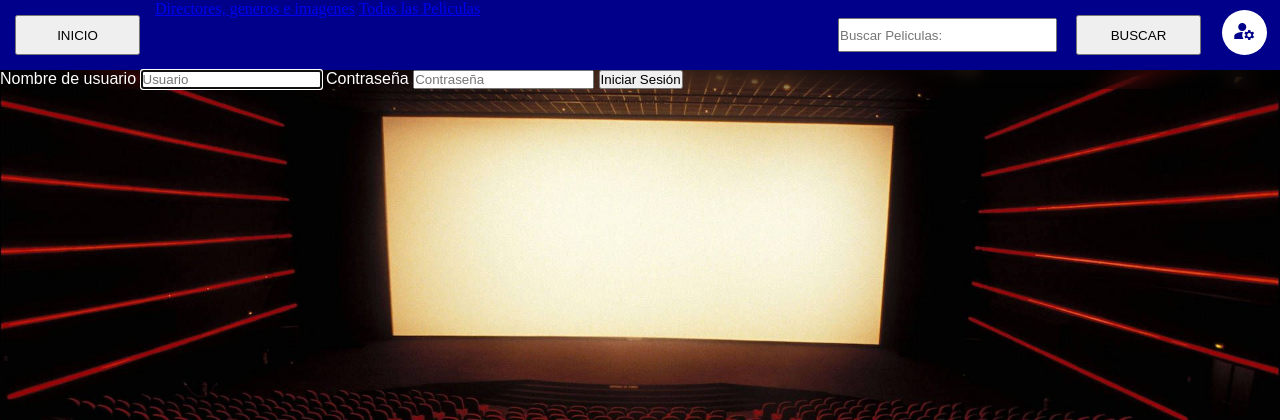
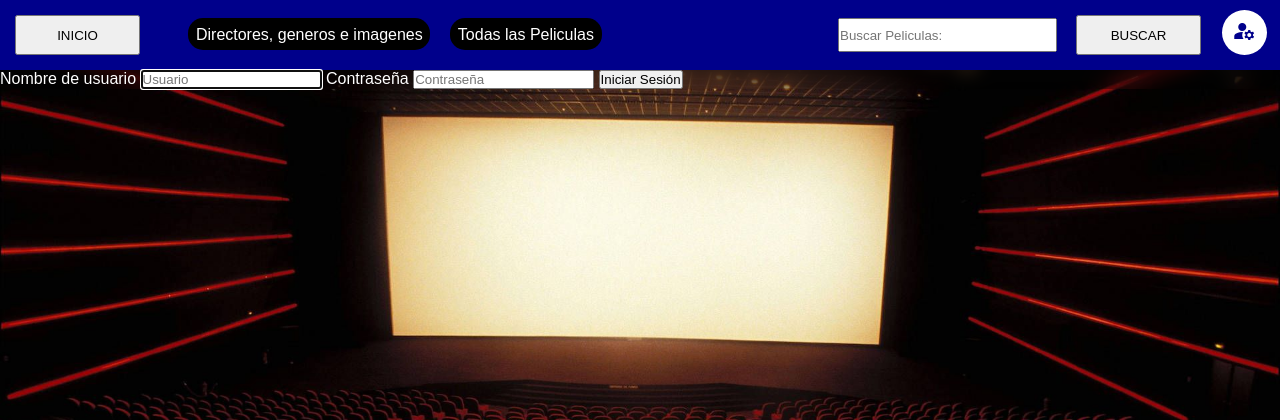
Before and after one commit to FacundoElizalde/Trabajo-Final-Programaci-n-II, a Flask app: page /login in a window 1280 px wide. Shown: the top 420 px of the page. Run offline with Flask 3, Linux system fonts and the light colour scheme.

Commit message:
Mejorado de Menu

```diff
--- a/static/css/e_index.css
+++ b/static/css/e_index.css
@@ -53,12 +53,30 @@ button:hover {
 #btn-perfil:active {
     background-color: #6c6cffc5;
 }
-
 .boton_inicio {
     width: 100px;
     height: 80px;
 }
+a{
+    color: white;
+    font-family: Arial;
+    text-decoration: none;
+}
+.opciones_menu{
+    margin: 2%;
+    width: 60%;
+    font-family: Arial;
+    color: white;
 
+}
+.agregar_deco, .dgi_deco, .todas_deco, .logout_deco, .usuario_deco{
+    margin-right: 1%;
+    margin-left: 1%;
+    background-color: black;
+    padding: 1%;
+    text-align: center;
+    border-radius: 15px;
+}
 .articulos div {
     position:relative;
     display:flex;
--- a/templates/peliculas.html
+++ b/templates/peliculas.html
@@ -27,9 +27,7 @@
                         </form>
                     </div>
 
-                    <div>
-                        <a href="{{url_for('dGI')}}">Directores, generos e imagenes</a>
-                        <a href="{{url_for('allPelis')}}">Todas las Peliculas</a>
+                    <div class="opciones_menu">
                         {% if user == "" %}
                       <a href="{{url_for('login')}}">
                         <button id="btn-perfil">
@@ -38,9 +36,11 @@
                       </a>
                       {% else %}
                       {{user}}
-                      <a href="{{url_for('logout')}}" id="cerrar_sesion">Cerrar sesion</a>
-                      <a href="{{url_for('agregarPelicula')}}" id="agregar_pelicula">Agregar Pelicula</a>
+                        <a class="agregar_deco" href="{{url_for('agregarPelicula')}}" id="agregar_pelicula">Agregar Pelicula</a>
+                        <a class="logout_deco" href="{{url_for('logout')}}" id="cerrar_sesion">Cerrar sesion</a>
                       {% endif %}
+                      <a class="dgi_deco" href="{{url_for('dGI')}}">Directores, generos e imagenes</a>
+                      <a class="todas_deco" href="{{url_for('allPelis')}}">Todas las Peliculas</a>
                     </div>
                 </nav>
             </header>
```
